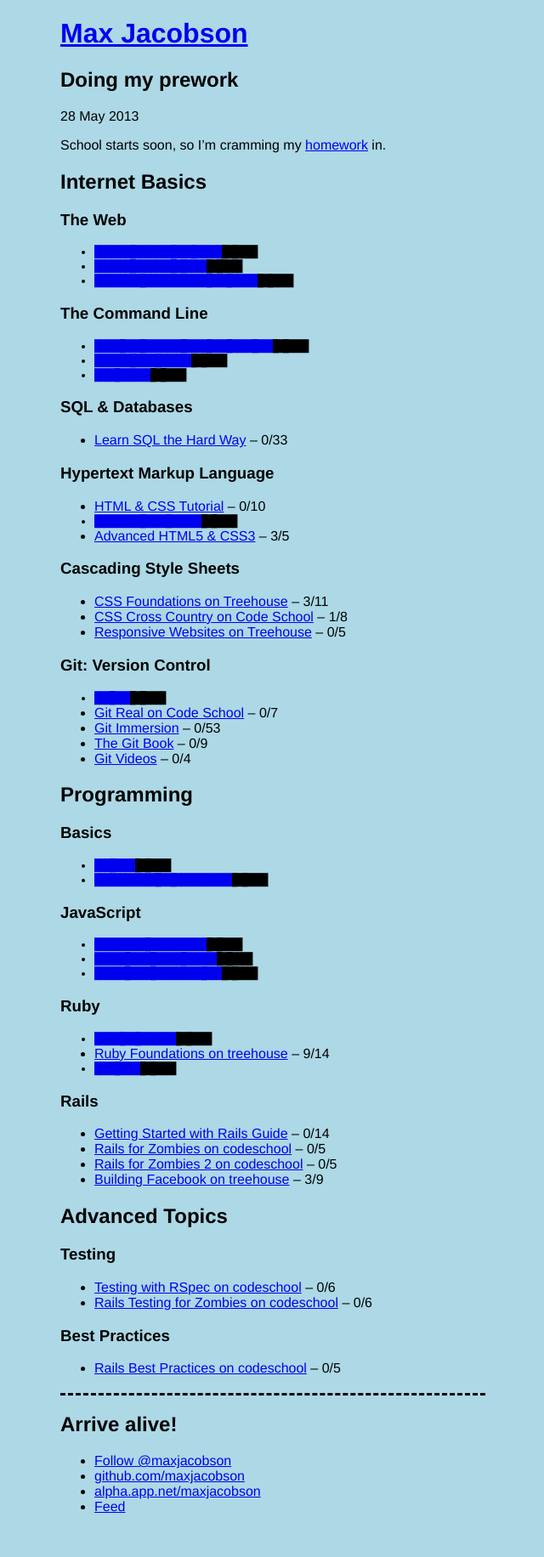
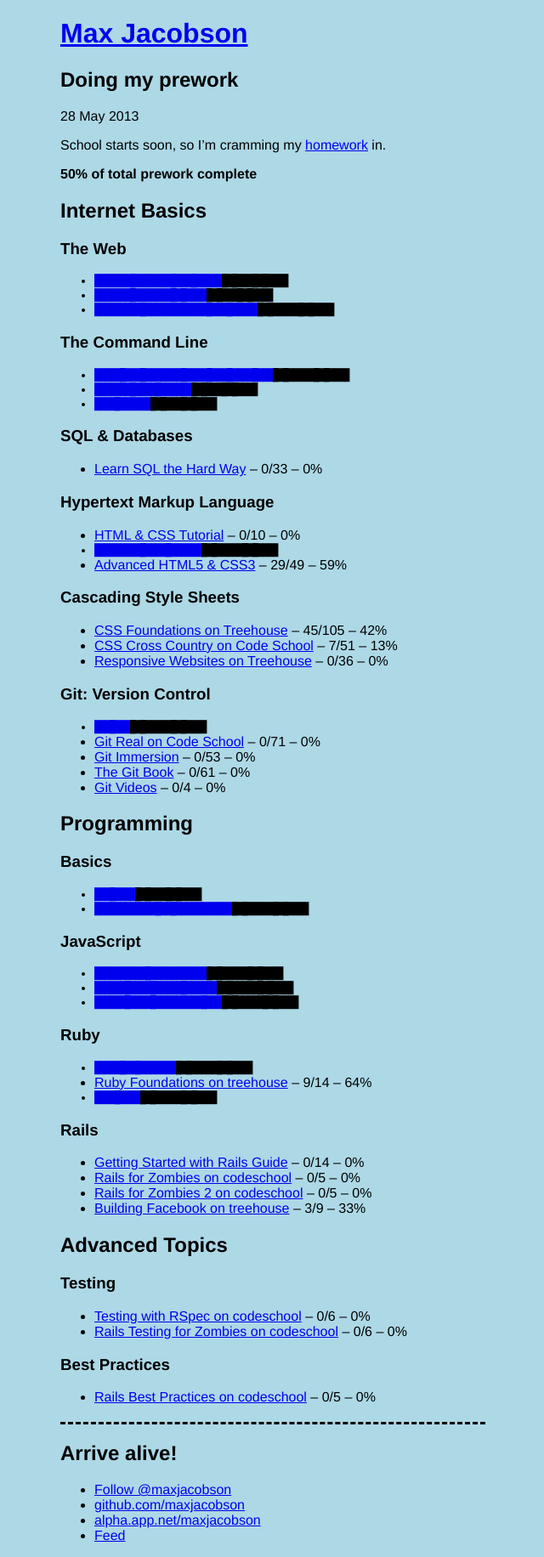
Before and after one commit to hardscrabble/hardscrabble.github.io, a Jekyll site: the page built from _posts/2013-05-28-prework.md, in a window 1280 px wide. Shown: the whole page at 85% size, without its empty margins (319-959 px from the left). Built offline with Jekyll 4.4.1, drawn with Linux system fonts in a browser that asks for light colours; comment, search, counter and statistics services are not loaded; a style sheet for code colours, icons or effects is not loaded; before the commit the page ends 1798 px from its top, so only the background shows below that.

Commit message:
did some more work and better visualized it

```diff
--- a/_posts/2013-05-28-prework.md
+++ b/_posts/2013-05-28-prework.md
@@ -1,7 +1,7 @@
 ---
 layout: post
 title: Doing my prework
-date: 2013-05-28 3:15 AM
+date: 2013-05-28 1:30 PM
 category: programming
 ---
 
@@ -11,15 +11,15 @@
 
 ### The Web
 
-* [Website Basics: 1.5 Hours](http://teamtreehouse.com/library/websites/website-basics/website-basics) -- Done
-* [Graphic Basics: 2 Hour](http://teamtreehouse.com/library/websites/technology-foundations/graphic-basics) -- Done
-* [Aesthetic Foundations: 2.5 Hours](http://teamtreehouse.com/library/websites/aesthetic-foundations) -- done
+* [Website Basics: 1.5 Hours](http://teamtreehouse.com/library/websites/website-basics/website-basics) -- 6/6
+* [Graphic Basics: 2 Hour](http://teamtreehouse.com/library/websites/technology-foundations/graphic-basics) -- 4/4
+* [Aesthetic Foundations: 2.5 Hours](http://teamtreehouse.com/library/websites/aesthetic-foundations) -- 13/13
 
 ### The Command Line
 
-* [Learn the Command Line the Hard Way](http://cli.learncodethehardway.org/book/) -- Done
-* [Command Line Basics](http://blog.teamtreehouse.com/command-line-basics) -- Done
-* [Bash Basics](https://gist.github.com/a8a7ca963e37e0b108b9) -- Done
+* [Learn the Command Line the Hard Way](http://cli.learncodethehardway.org/book/) -- 24/24
+* [Command Line Basics](http://blog.teamtreehouse.com/command-line-basics) -- 1/1
+* [Bash Basics](https://gist.github.com/a8a7ca963e37e0b108b9) -- 1/1
 
 ### SQL & Databases
 
@@ -28,41 +28,41 @@
 ### Hypertext Markup Language
 
 * [HTML & CSS Tutorial](http://learn.shayhowe.com/html-css/) -- 0/10
-* [Treehouse HTML Basics](http://teamtreehouse.com/library/websites/html) -- done
-* [Advanced HTML5 & CSS3](http://www.codeschool.com/courses/functional-html5-css3) -- 3/5
+* [Treehouse HTML Basics](http://teamtreehouse.com/library/websites/html) -- 33/33
+* [Advanced HTML5 & CSS3](http://www.codeschool.com/courses/functional-html5-css3) -- 29/49
 
 ### Cascading Style Sheets
 
-* [CSS Foundations on Treehouse](http://teamtreehouse.com/library/websites/css-foundations-2) -- 3/11
-* [CSS Cross Country on Code School](http://www.codeschool.com/courses/css-cross-country) -- 1/8
-* [Responsive Websites on Treehouse](http://teamtreehouse.com/library/websites/build-a-responsive-website/) -- 0/5
+* [CSS Foundations on Treehouse](http://teamtreehouse.com/library/websites/css-foundations-2) -- 45/105
+* [CSS Cross Country on Code School](http://www.codeschool.com/courses/css-cross-country) -- 7/51
+* [Responsive Websites on Treehouse](http://teamtreehouse.com/library/websites/build-a-responsive-website/) -- 0/36
 
 ### Git: Version Control
 
-* [Try Git](http://www.codeschool.com/courses/try-git) -- Done
-* [Git Real on Code School](http://www.codeschool.com/courses/git-real) -- 0/7
+* [Try Git](http://www.codeschool.com/courses/try-git) -- 25/25
+* [Git Real on Code School](http://www.codeschool.com/courses/git-real) -- 0/71
 * [Git Immersion](http://gitimmersion.com/) -- 0/53
-* [The Git Book](http://git-scm.com/book) -- 0/9
+* [The Git Book](http://git-scm.com/book) -- 0/61
 * [Git Videos](http://git-scm.com/videos) -- 0/4
 
 ## Programming
 
 ### Basics
 
-* [Try Ruby](http://www.codeschool.com/courses/try-ruby) -- Done
-* [Introduction to Programming](http://teamtreehouse.com/library/programming-2/introduction-to-programming) -- done
+* [Try Ruby](http://www.codeschool.com/courses/try-ruby) -- 8/8
+* [Introduction to Programming](http://teamtreehouse.com/library/programming-2/introduction-to-programming) -- 13/13
 
 ###  JavaScript
 
-* [JavaScript Foundations](http://teamtreehouse.com/library/websites/javascript-foundations) -- done
-* [jQuery Air, First Flight](http://www.codeschool.com/courses/jquery-air-first-flight) -- done
-* [jQuery Air, Captain's Log](http://www.codeschool.com/courses/jquery-air-captains-log) -- done
+* [JavaScript Foundations](http://teamtreehouse.com/library/websites/javascript-foundations) -- 38/38
+* [jQuery Air, First Flight](http://www.codeschool.com/courses/jquery-air-first-flight) -- 92/92
+* [jQuery Air, Captain's Log](http://www.codeschool.com/courses/jquery-air-captains-log) -- 43/43
 
 ### Ruby
 
-* [Learn to Program](http://pine.fm/LearnToProgram/) -- done
+* [Learn to Program](http://pine.fm/LearnToProgram/) -- 12/12
 * [Ruby Foundations on treehouse](http://teamtreehouse.com/library/programming-2/ruby-foundations) -- 9/14
-* [Ruby Bits](http://www.codeschool.com/courses/ruby-bits) -- done
+* [Ruby Bits](http://www.codeschool.com/courses/ruby-bits) -- 50/50
 
 ### Rails
 
--- a/js/app.js
+++ b/js/app.js
@@ -6,7 +6,7 @@
   };
 
   $(function() {
-    var $posts, $searcher;
+    var $posts, $searcher, tasks;
 
     $searcher = $("#searcher");
     if ($searcher.val() !== void 0) {
@@ -25,11 +25,30 @@
         });
       }, 1000);
     }
-    return $("li").each(function(i) {
-      if ($(this).text().match(/\– Done$/i)) {
-        return $(this).addClass("strikeout");
+    tasks = {
+      total: 0,
+      complete: 0
+    };
+    $("li").each(function(i) {
+      var denominator, done_frac, match, numerator, percentage;
+
+      done_frac = /\– (\d+)\/(\d+)$/i;
+      match = $(this).text().match(done_frac);
+      if (match) {
+        numerator = parseInt(match[1], 10);
+        denominator = parseInt(match[2], 10);
+        tasks.total += denominator;
+        tasks.complete += numerator;
+        percentage = "" + (Math.floor((numerator / denominator) * 100)) + "%";
+        $(this).append(" – " + percentage);
+        if (percentage === "100%") {
+          return $(this).addClass("strikeout");
+        }
       }
     });
+    if (tasks.total !== 0) {
+      return $("<p><strong>" + (Math.floor((tasks.complete / tasks.total) * 100)) + "% of total prework complete</strong></p>").insertBefore("#post h2:first");
+    }
   });
 
 }).call(this);
```
Also changed, not shown: _coffee/app.coffee (+15 -1 lines).
